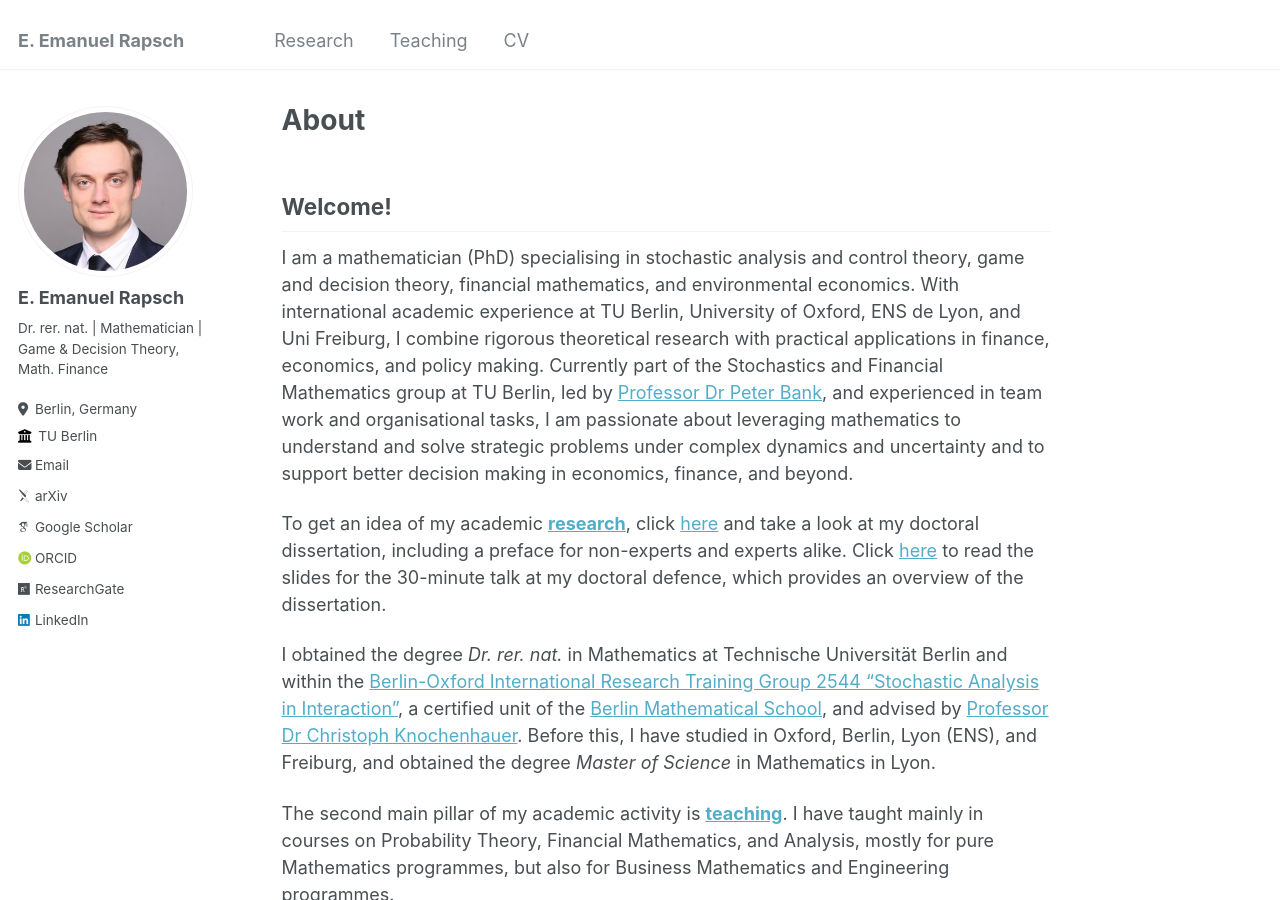
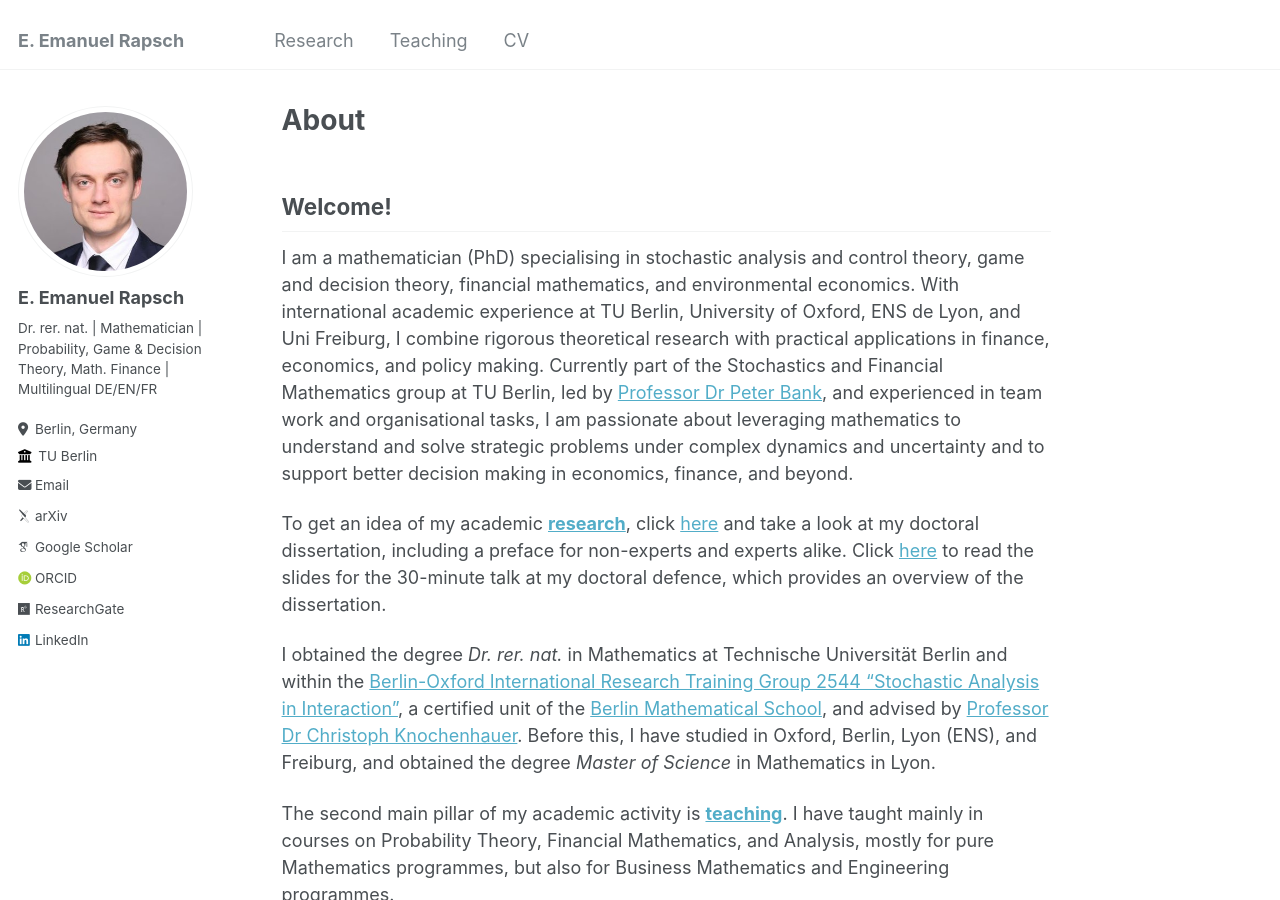
Before and after one commit to erapsch/erapsch.github.io, a Jekyll site: the page built from _pages/about.md, in a window 1280 px wide and 900 px high. Built offline with Jekyll 4.4.1, drawn with Linux system fonts in a browser that asks for light colours; some web fonts are replaced.

Commit message:
added multilingual

```diff
--- a/_config.yml
+++ b/_config.yml
@@ -24,7 +24,7 @@ author:
   avatar           : "profile.jpg"
   name             : "E. Emanuel Rapsch"
   pronouns         : # example: "she/her"
-  bio              : "Dr. rer. nat. | Mathematician | Game & Decision Theory, Math. Finance"
+  bio              : "Dr. rer. nat. | Mathematician | Probability, Game & Decision Theory, Math. Finance | Multilingual DE/EN/FR"
   location         : "Berlin, Germany"
   employer         : "TU Berlin"
   uri              : # URL
```
